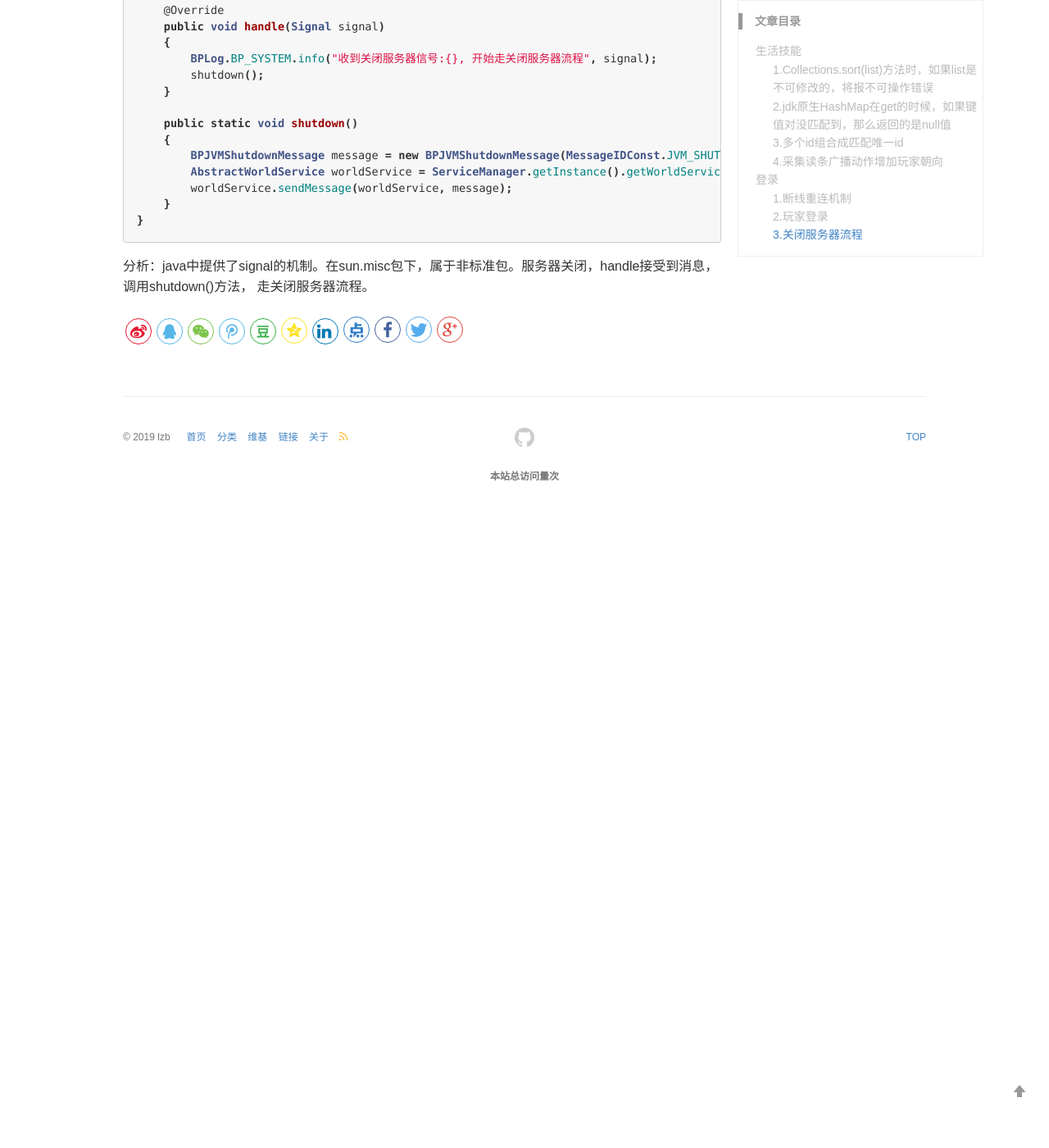
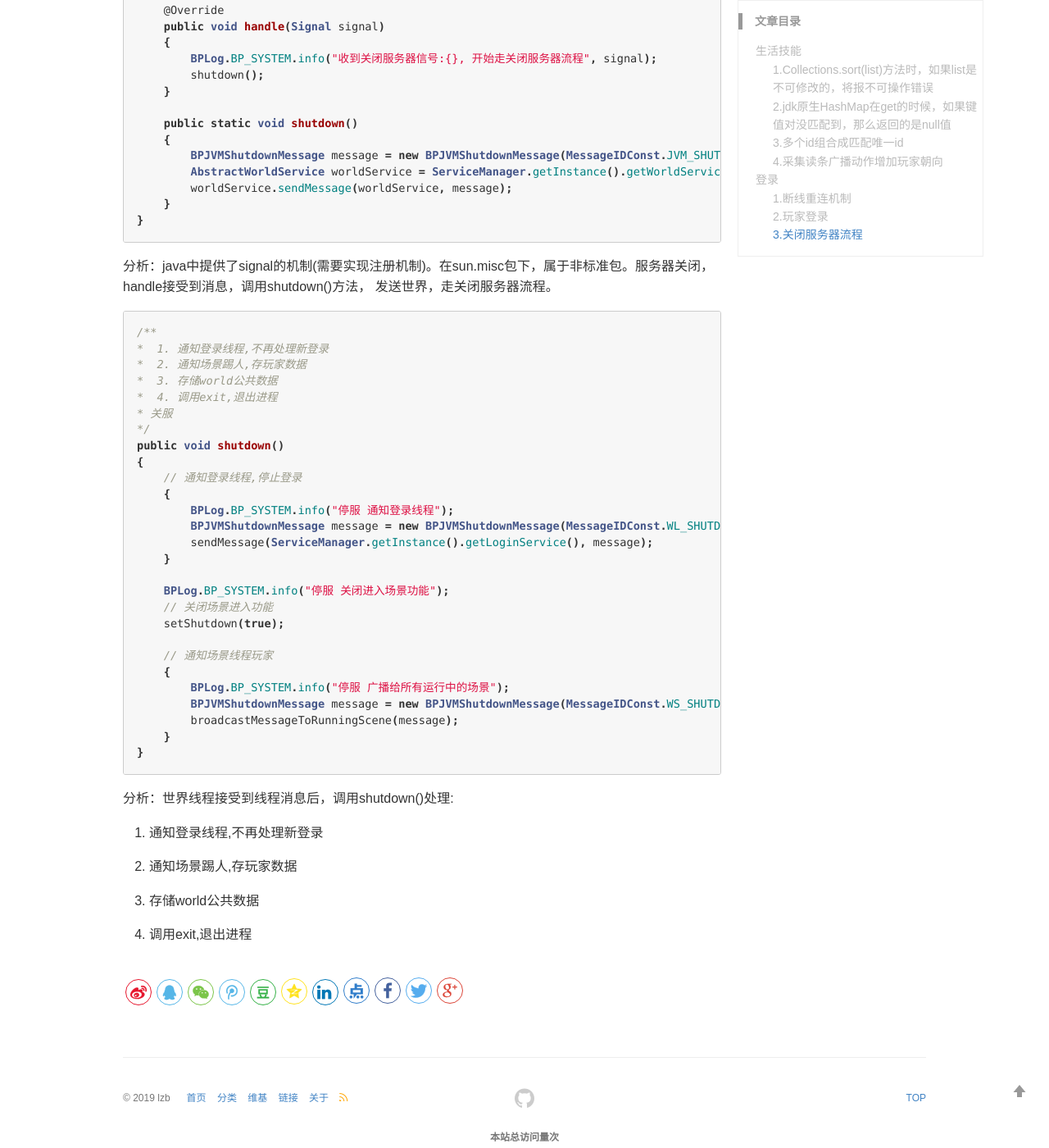
Before and after one commit to lizb0907/lizb0907.github.io, a Jekyll site: the page built from _posts/mmo-game/2018-08-09-Game.md, in a window 1280 px wide and 1400 px high, scrolled down 17529 px. Shown: the whole window at 82% size. Built offline with Jekyll 4.4.1, drawn with Linux system fonts in a browser that asks for light colours; comment, search, counter and statistics services are not loaded; before the commit the page ends 18159 px from its top, so only the background shows below that.

Commit message:
update mmo-game jvm关闭处理

````diff
--- a/_posts/mmo-game/2018-08-09-Game.md
+++ b/_posts/mmo-game/2018-08-09-Game.md
@@ -832,5 +832,44 @@ public class SystemSignalHandler implements SignalHandler
     }
 }
 ```
-分析：java中提供了signal的机制。在sun.misc包下，属于非标准包。服务器关闭，handle接受到消息，调用shutdown()方法，
-走关闭服务器流程。
+分析：java中提供了signal的机制(需要实现注册机制)。在sun.misc包下，属于非标准包。服务器关闭，handle接受到消息，调用shutdown()方法，
+发送世界，走关闭服务器流程。
+
+```java
+/**
+*  1. 通知登录线程,不再处理新登录
+*  2. 通知场景踢人,存玩家数据
+*  3. 存储world公共数据
+*  4. 调用exit,退出进程
+* 关服
+*/
+public void shutdown()
+{
+    // 通知登录线程,停止登录
+    {
+        BPLog.BP_SYSTEM.info("停服 通知登录线程");
+        BPJVMShutdownMessage message = new BPJVMShutdownMessage(MessageIDConst.WL_SHUTDOWN_SERVER_NOTICE);
+        sendMessage(ServiceManager.getInstance().getLoginService(), message);
+    }
+
+    BPLog.BP_SYSTEM.info("停服 关闭进入场景功能");
+    // 关闭场景进入功能
+    setShutdown(true);
+
+    // 通知场景线程玩家
+    {
+        BPLog.BP_SYSTEM.info("停服 广播给所有运行中的场景");
+        BPJVMShutdownMessage message = new BPJVMShutdownMessage(MessageIDConst.WS_SHUTDOWN_SERVICE_NOTICE);
+        broadcastMessageToRunningScene(message);
+    }
+}
+```
+分析：世界线程接受到线程消息后，调用shutdown()处理:
+
+1. 通知登录线程,不再处理新登录
+
+2. 通知场景踢人,存玩家数据
+
+3. 存储world公共数据
+
+4. 调用exit,退出进程
````
